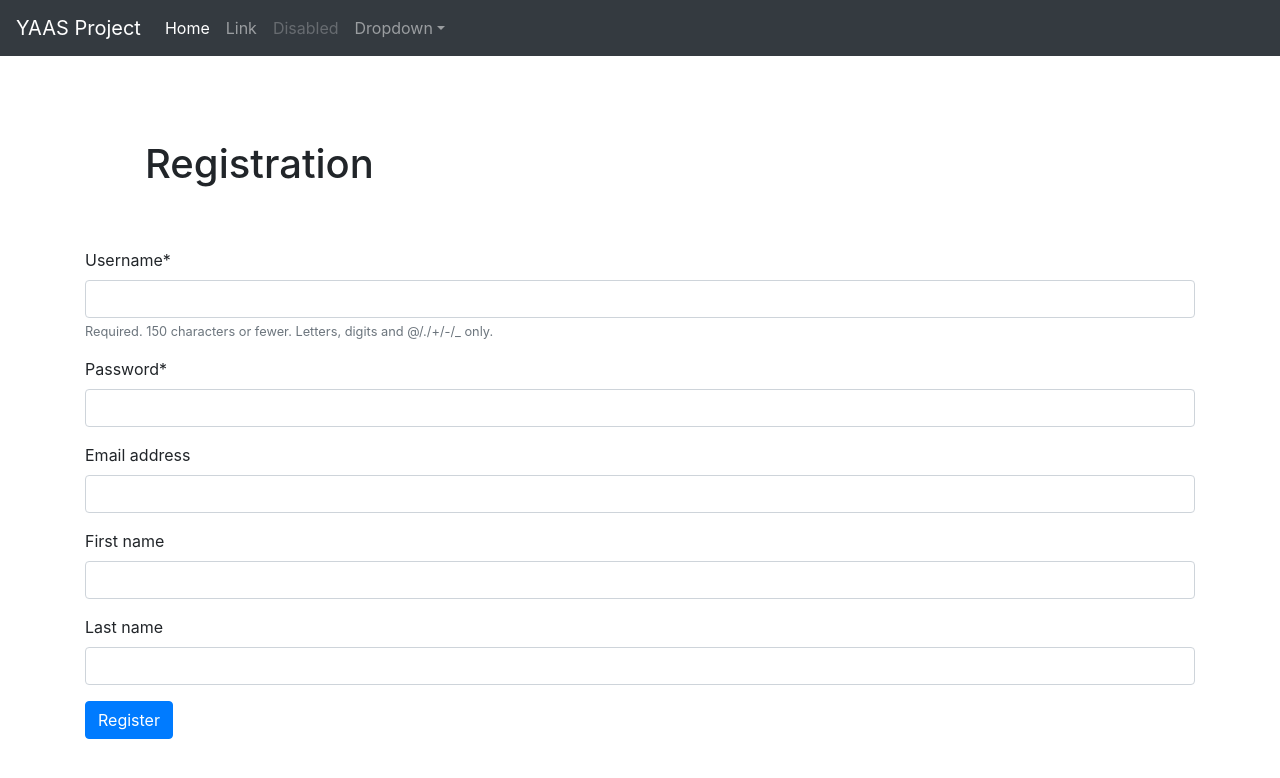
After one commit to Salicorne/YAAS, a Django app: page /register in a window 1280 px wide. The commit adds this page. Shown: the top 778 px of the page. Run offline with Django 3.2, Linux system fonts and the light colour scheme; some libraries are stand-ins or nearby versions.

Commit message:
Added registration view

```diff
--- /dev/null
+++ b/Auth/forms.py
@@ -0,0 +1,10 @@
+from django.contrib.auth.models import User
+from django.forms import ModelForm, PasswordInput
+
+class RegisterForm(ModelForm):
+    class Meta:
+        model = User
+        fields = ['username', 'password', 'email', 'first_name', 'last_name']
+        widgets= {
+            'password': PasswordInput
+        }
--- a/Auth/views.py
+++ b/Auth/views.py
@@ -1,3 +1,22 @@
 from django.shortcuts import render
+from django.http import HttpResponse
+from django.views import View
+from . import forms
+from django.contrib.auth.models import User
 
 # Create your views here.
+
+class RegisterView(View):
+    def get(self, request):
+        form = forms.RegisterForm()
+        return render(request, 'register.html', {'form': form})
+
+    def post(self, request, *args, **kwargs):
+        form = forms.RegisterForm(request.POST)
+        if form.is_valid():
+            user = User.objects.create_user(form.cleaned_data.get("username"), form.cleaned_data.get("email"), form.cleaned_data.get("password"))
+            user.first_name = form.cleaned_data.get("first_name")
+            user.last_name = form.cleaned_data.get("last_name")
+            user.save()
+            return HttpResponse("ok")
+        return HttpResponse("POST")
--- a/static/style.css
+++ b/static/style.css
@@ -6,3 +6,7 @@ header {
   padding: 3rem 1.5rem;
   text-align: center;
 }
+
+h1 {
+  margin: 1.5em;
+}
--- a/templates/base.html
+++ b/templates/base.html
@@ -47,11 +47,7 @@
             <p class="lead">Use this document as a way to quickly start any new project.<br> All you get is this text and a mostly barebones HTML document.</p>
         </div>-->
 
-        <header>
-            <h1>Bootstrap starter template</h1>
-            <p class="lead">Use this document as a way to quickly start any new project.<br> All you get is this text and a mostly barebones HTML document.</p>
-        </header>
-        <p>This is a normal paragraph</p>
+        {% block body %}{% endblock %}
     </main><!-- /.container -->
 
 
--- /dev/null
+++ b/templates/register.html
@@ -0,0 +1,14 @@
+{% extends "base.html" %}
+
+{% load crispy_forms_tags %}
+
+{% block body %}
+
+        <h1>Registration</h1>
+
+        <form action="{% url 'register' %}" method="POST">
+            {% csrf_token %}
+            {{ form|crispy }}
+            <button type="submit" class="btn btn-primary">Register</button>
+        </form>
+{% endblock %}
--- a/yaas/settings.py
+++ b/yaas/settings.py
@@ -37,6 +37,7 @@ INSTALLED_APPS = [
     'django.contrib.sessions',
     'django.contrib.messages',
     'django.contrib.staticfiles',
+    'crispy_forms',
     'Auth',
 ]
 
@@ -115,6 +116,10 @@ USE_L10N = True
 USE_TZ = True
 
 
+# Tell crispy_forms to use bootstrap4 template
+CRISPY_TEMPLATE_PACK = 'bootstrap4'
+
+
 # Static files (CSS, JavaScript, Images)
 # https://docs.djangoproject.com/en/2.0/howto/static-files/
 
--- a/yaas/urls.py
+++ b/yaas/urls.py
@@ -15,7 +15,9 @@ Including another URLconf
 """
 from django.contrib import admin
 from django.urls import path
+from Auth.views import *
 
 urlpatterns = [
-    path('admin/', admin.site.urls),
+    path('admin', admin.site.urls),
+    path('register', RegisterView.as_view(), name="register"),
 ]
```
Also changed, not shown: db.sqlite3 (deleted), 1 other file.
